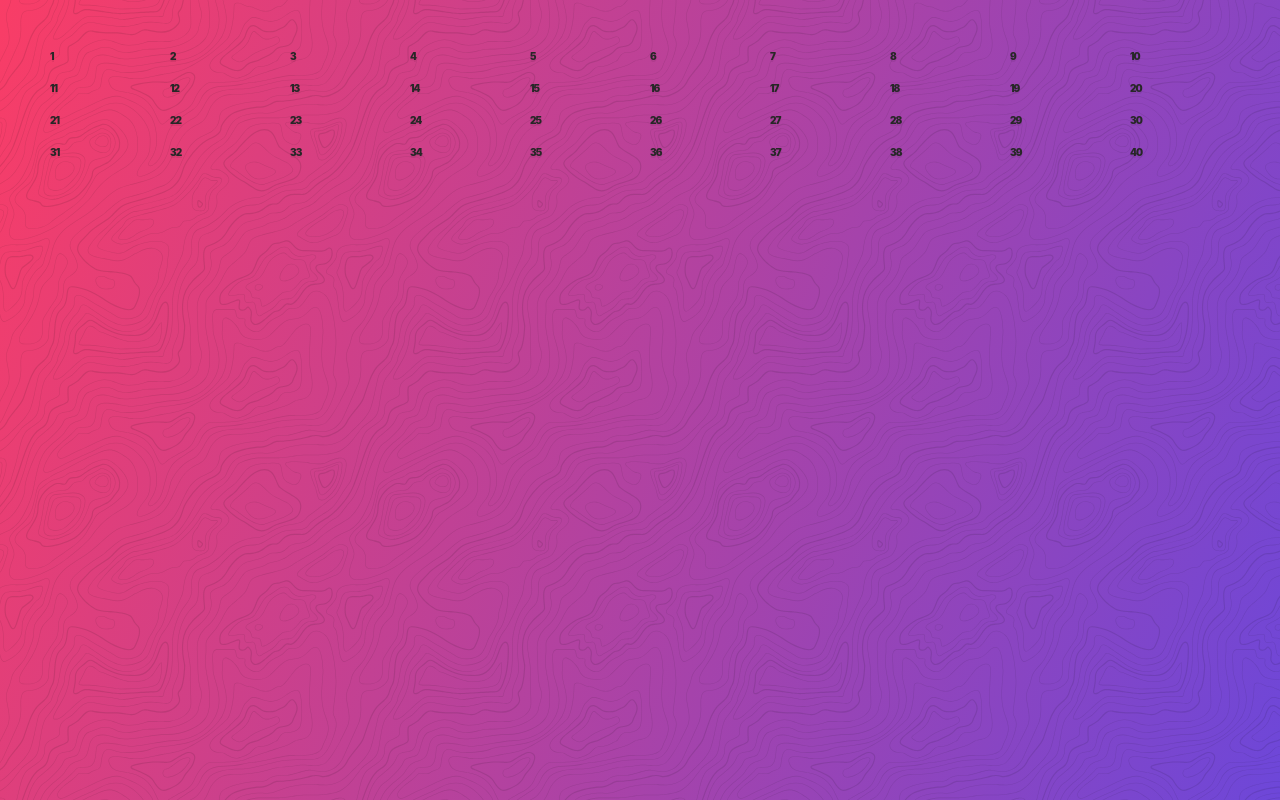
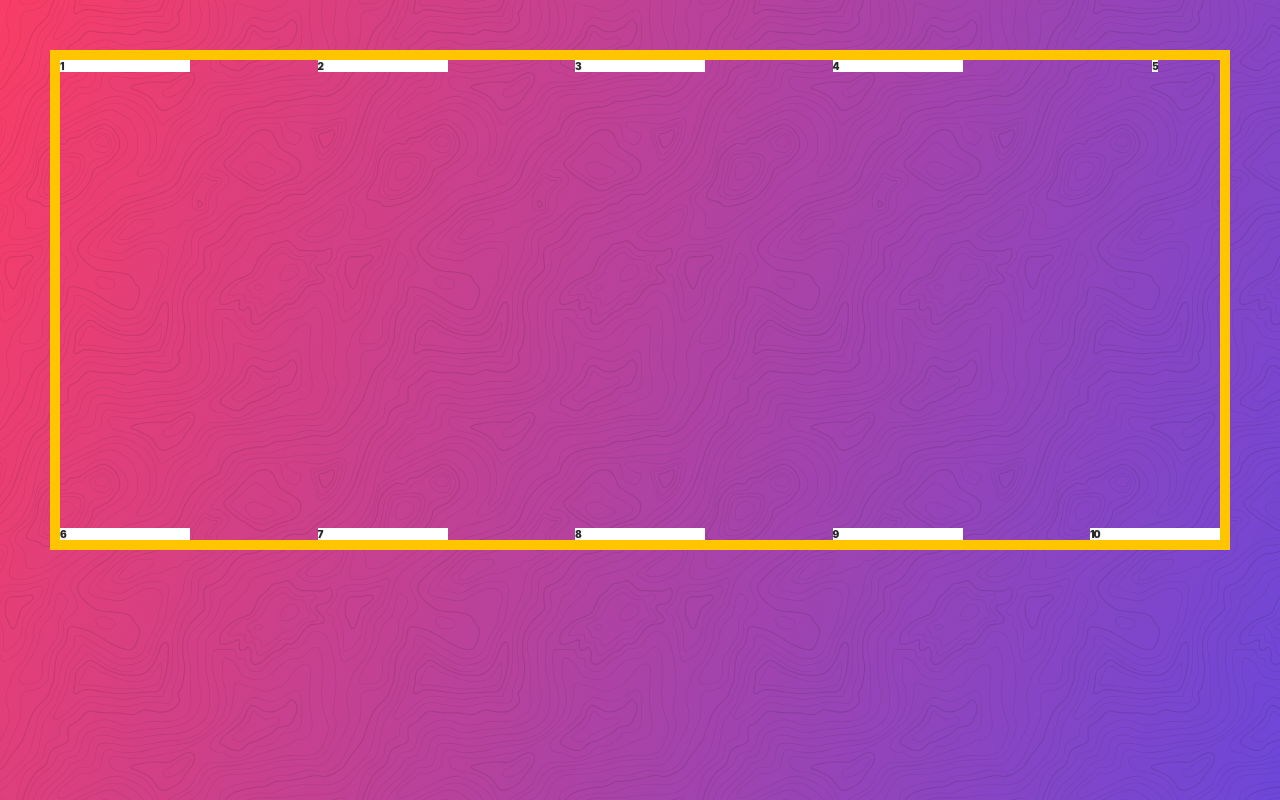
Before and after one commit to arushgupta/css-grid, a plain HTML site: page 17 - Alignment + Centering/alignment-and-centering.html in a window 1280 px wide. Drawn offline with Linux system fonts and the light colour scheme.

Commit message:
justify and align items in grid

```diff
--- a/17 - Alignment + Centering/alignment-and-centering.html
+++ b/17 - Alignment + Centering/alignment-and-centering.html
@@ -3,8 +3,10 @@
 
 <head>
   <meta charset="UTF-8">
+  <meta name="author" content="Arush Gupta">
   <meta name="viewport" content="width=device-width, initial-scale=1.0">
   <link rel="stylesheet" href="../assets/style.css">
+  <link rel="stylesheet" href="style.css">
   <title>CSS Grid Alignment + Centering!</title>
 </head>
 
@@ -20,59 +22,7 @@
     <div class="itm itm8">8</div>
     <div class="itm itm9">9</div>
     <div class="itm itm10">10</div>
-    <div class="itm itm11">11</div>
-    <div class="itm itm12">12</div>
-    <div class="itm itm13">13</div>
-    <div class="itm itm14">14</div>
-    <div class="itm itm15">15</div>
-    <div class="itm itm16">16</div>
-    <div class="itm itm17">17</div>
-    <div class="itm itm18">18</div>
-    <div class="itm itm19">19</div>
-    <div class="itm itm20">20</div>
-    <div class="itm itm21">21</div>
-    <div class="itm itm22">22</div>
-    <div class="itm itm23">23</div>
-    <div class="itm itm24">24</div>
-    <div class="itm itm25">25</div>
-    <div class="itm itm26">26</div>
-    <div class="itm itm27">27</div>
-    <div class="itm itm28">28</div>
-    <div class="itm itm29">29</div>
-    <div class="itm itm30">30</div>
-    <div class="itm itm31">31</div>
-    <div class="itm itm32">32</div>
-    <div class="itm itm33">33</div>
-    <div class="itm itm34">34</div>
-    <div class="itm itm35">35</div>
-    <div class="itm itm36">36</div>
-    <div class="itm itm37">37</div>
-    <div class="itm itm38">38</div>
-    <div class="itm itm39">39</div>
-    <div class="itm itm40">40</div>
   </div>
-
-  <style>
-    /*
-      justify-items:
-      align-items:
-
-      justify-content:
-      align-content:
-
-      align-self:
-      justify-self:
-
-      justify-* is row axis
-      align-* is column axis
-    */
-
-    .container {
-      display: grid;
-      grid-gap: 20px;
-      grid-template-columns: repeat(10, 1fr);
-    }
-  </style>
 </body>
 
 </html>
--- /dev/null
+++ b/17 - Alignment + Centering/style.css
@@ -0,0 +1,39 @@
+/*
+Use the following for more detailed understanding of different values
+https://css-tricks.com/snippets/css/complete-guide-grid/
+  justify-items:
+  align-items:
+
+  justify-content:
+  align-content:
+
+  align-self:
+  justify-self:
+
+  justify-* is x-axis
+  align-* is y-axis
+*/
+.container {
+  display: grid;
+  grid-gap: 20px;
+  height: 500px;
+  border: 10px solid var(--yellow);
+  grid-template-columns: repeat(5, 130px);
+  /* justify-items: stretch;  Default value */
+  /* justify-items: center;
+  align-items: center;
+  justify-items and align-items can be also be written as */
+  place-items: stretch stretch;
+  justify-content: space-between;
+  /* helps remove spaces from the ends of the grid */
+  align-content: space-between;
+}
+
+.itm {
+  background: white;
+}
+
+.itm5 {
+  justify-self: center;
+  align-self: center;
+}
```
